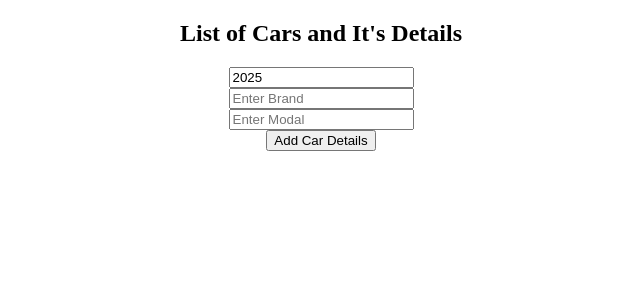
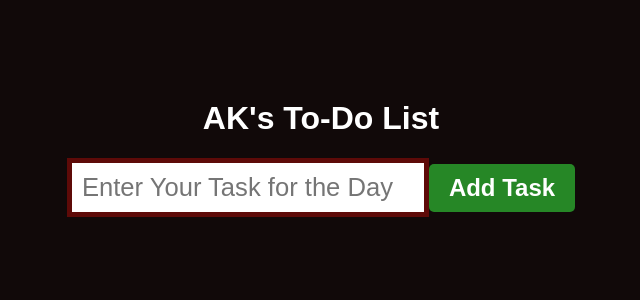
Before and after one commit to Ak-318/react_practice, a React (Create React App) app: page / in a window 1280 px wide. Shown: the top 300 px of the page, without its empty margins (319-959 px from the left). Built offline with nearby package versions, Linux system fonts and the light colour scheme.

Commit message:
todo list task

```diff
--- a/src/App.js
+++ b/src/App.js
@@ -15,6 +15,7 @@ import List from './components/List.jsx'
 import UseStateComponent from './components/UseStateComponent.jsx'
 import OnChangeComponent from './components/OnChangeComponent.jsx'
 import UpdateArrayObjects from './components/UpdateArrayObjects.jsx';
+import ToDoList from './components/ToDoList.jsx';
 
 function App() {
 
@@ -36,7 +37,8 @@ function App() {
       {/* <List /> */}
       {/* <UseStateComponent /> */}
       {/* <OnChangeComponent /> */}
-      <UpdateArrayObjects />
+      {/* <UpdateArrayObjects /> */}
+      <ToDoList />
 
     </div>
   );
--- /dev/null
+++ b/src/components/ToDoList.css
@@ -0,0 +1,73 @@
+body{
+    font-family: Arial, Helvetica, sans-serif;
+    background-color: rgb(17, 9, 9);
+}
+
+.to-do-list{
+    font-family: Arial, Helvetica, sans-serif;
+    color: white;
+    margin-top: 100px;
+    text-align: center;
+}
+
+button{
+    font-size: 1.5rem;
+    font-weight: bold;
+    padding: 10px 20px;
+    color: white;
+    border: none;
+    border-radius: 5px;
+    cursor: pointer;
+    transition: background-color 0.5 ease;
+}
+
+input[type="text"]{
+    font-size: 1.6rem;
+    border: 5px solid hsl(1, 84%, 20%);
+    padding: 10px;
+
+}
+
+.add-button{
+    background-color: hsl(120, 56%, 34%);
+}
+.add-button:hover{
+    background-color: hsl(120, 56%, 24%);
+}
+
+.delete-button{
+    background-color: hsl(2, 75%, 38%);
+}
+.delete-button:hover{
+    background-color: hsl(2, 75%, 28%);
+}
+.move-up-button{
+    background-color: hsl(209, 79%, 38%);
+}
+.move-up-button:hover{
+    background-color: hsl(209, 79%, 28%);
+}
+.move-up-down{
+    background-color: hsl(263, 88%, 38%);
+}
+.move-up-down:hover{
+    background-color: hsl(263, 88%, 28%);
+}
+
+li{
+    font-size: 2rem;
+    font-weight: bold;
+    padding: 10px;
+    background-color: white;
+    color: black;
+    margin-bottom: 10px;
+    border: 3px solid hsla(hue, saturation, lightness, alpha);
+    display: flex;
+    align-items: center;
+}
+.text{
+    flex:1;
+}
+.move-up-button, .move-up-down{
+    margin-left: 5px;
+}
--- /dev/null
+++ b/src/components/ToDoList.jsx
@@ -0,0 +1,73 @@
+import React, { useEffect, useState } from 'react';
+import './ToDoList.css'
+
+function ToDoList() {
+
+    const [tasks, setTasks] = useState([]);
+    const [newTask, setNewTask] = useState("");
+
+    // rendering all the tasks
+    useEffect(() => {
+        const storedTasks = localStorage.getItem('myTasks');
+        if (storedTasks) {
+            setTasks(JSON.parse(storedTasks));
+        }
+    }, [])
+
+    function handleInputChange(event) {
+        setNewTask(event.target.value);
+    }
+
+    function handleAddTask() {
+        if (newTask.trim() !== "") {
+            setTasks(t => [...t, newTask]);
+            // storing tasks in localStorage
+            localStorage.setItem('myTasks', JSON.stringify([...tasks, newTask]))
+            setNewTask("");
+        }
+    }
+
+    function handleDeleteTask(index) {
+        const updatedTasks = tasks.filter((_, i) => i !== index);
+        localStorage.setItem('myTasks', JSON.stringify(updatedTasks))
+        setTasks(updatedTasks);
+    }
+
+    function handleMoveUp(index) {
+        if (index > 0) {
+            const updatedTasks = [...tasks];
+            [updatedTasks[index], updatedTasks[index - 1]] = [updatedTasks[index - 1], updatedTasks[index]];
+            setTasks(updatedTasks);
+        }
+    }
+
+    function handleDown(index) {
+        if (index < tasks.length - 1) {
+            const updatedTasks = [...tasks];
+            [updatedTasks[index], updatedTasks[index + 1]] = [updatedTasks[index + 1], updatedTasks[index]];
+            setTasks(updatedTasks);
+        }
+    }
+
+    return (<div className="to-do-list">
+        <h1>AK's To-Do List</h1>
+        <input type="text"
+            placeholder="Enter Your Task for the Day"
+            value={newTask}
+            onChange={handleInputChange}
+            onKeyDown={e => e.key === "Enter" && handleAddTask()}
+        />
+        <button className="add-button" onClick={handleAddTask}>Add Task</button>
+        <ol>
+            {tasks.map((task, index) =>
+                <li key={index}>
+                    <span className="text">{task}</span>
+                    <button className="delete-button" onClick={() => handleDeleteTask(index)}>Delete</button>
+                    <button className="move-up-button" onClick={() => handleMoveUp(index)}>👆</button>
+                    <button className="move-up-down" onClick={() => handleDown(index)}>👇</button>
+                </li>)}
+        </ol>
+    </div>)
+}
+
+export default ToDoList;
```
